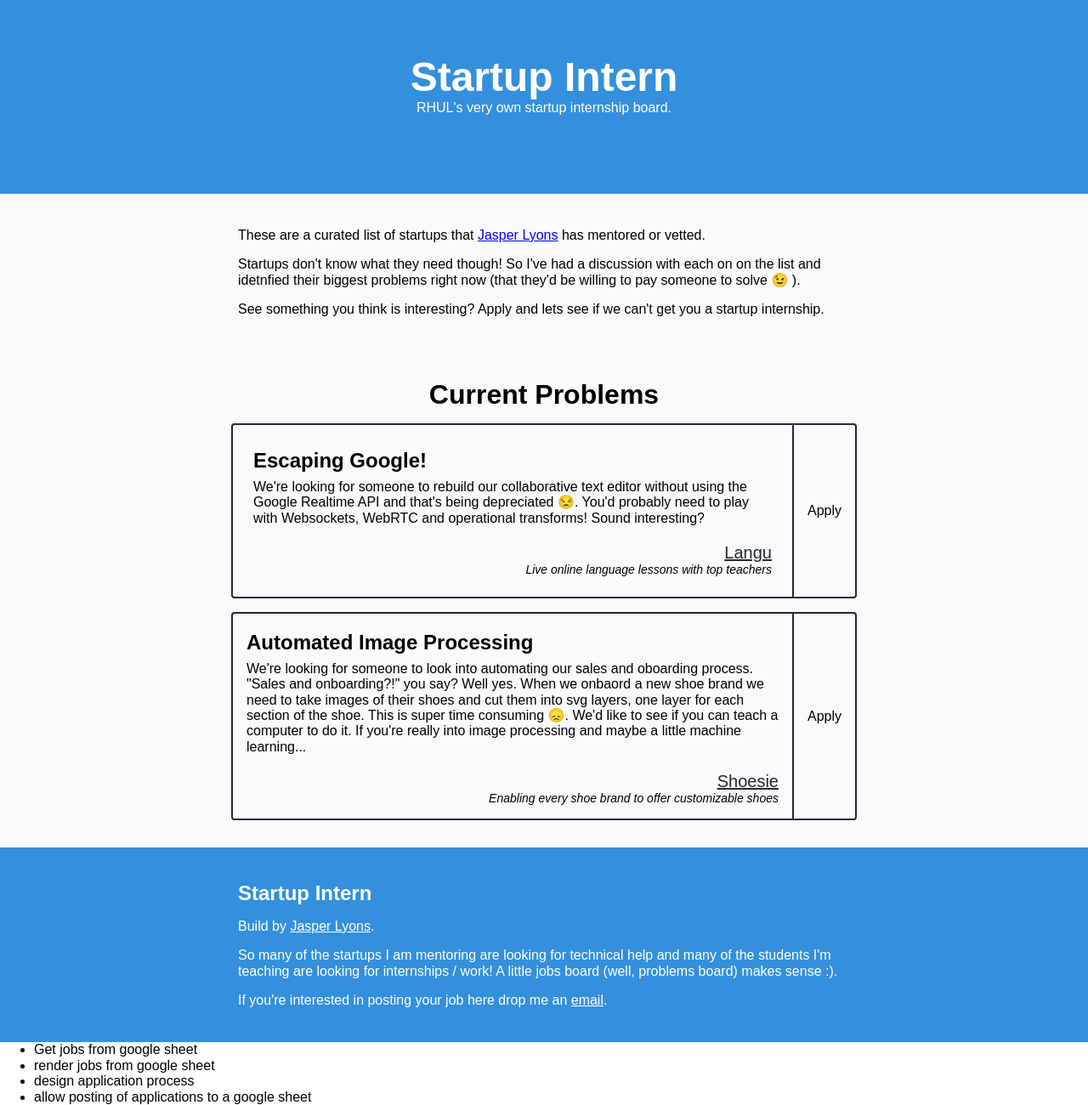
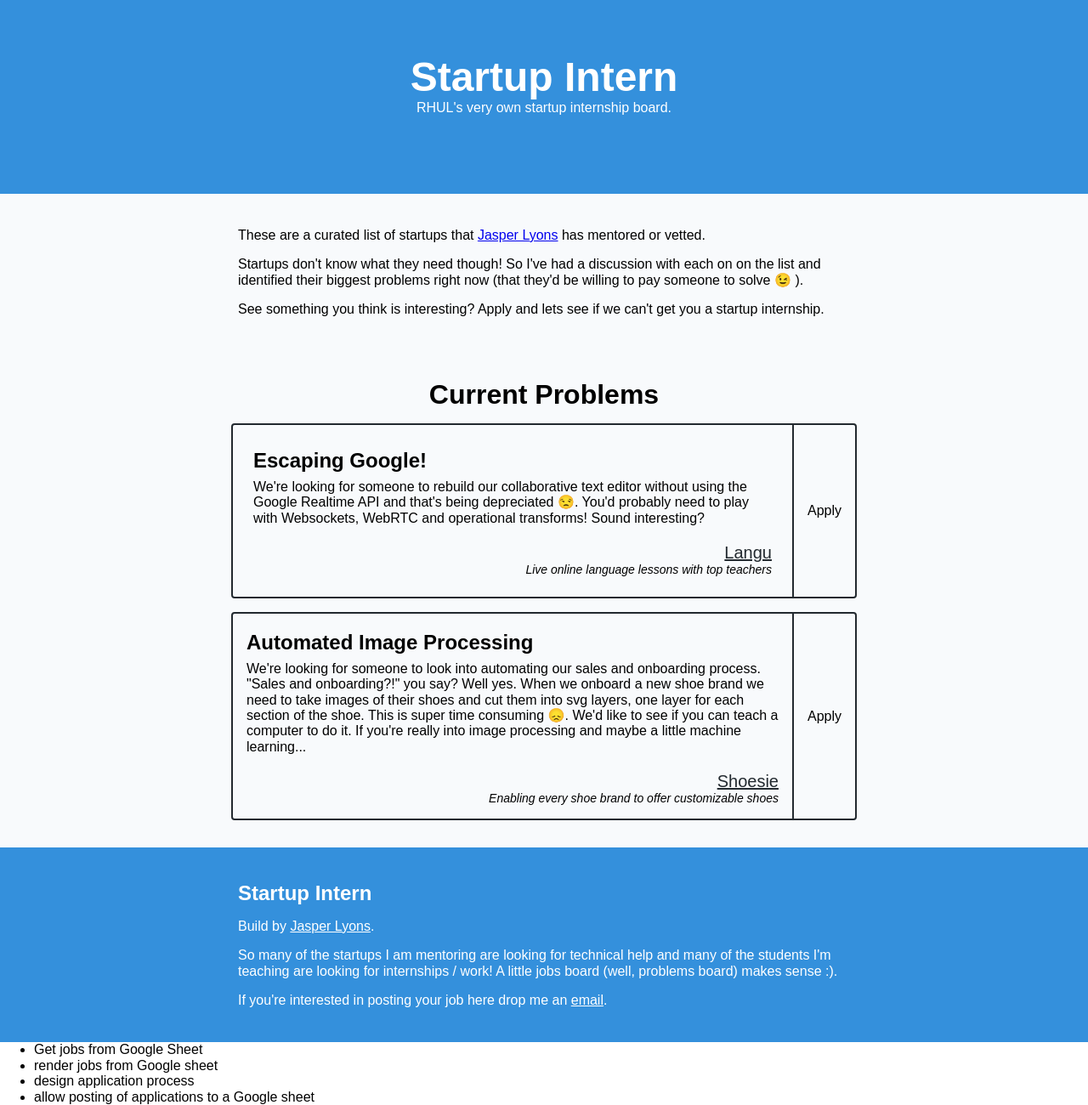
Before and after one commit to jasper-lyons-rhul/startup-intern, a plain HTML site: page index.html in a window 1280 px wide. Shown: the part 28-1328 px from the top of the page at 85% size. Drawn offline with Linux system fonts and the light colour scheme.

Commit message:
Fix spelling mistakes.

```diff
--- a/index.html
+++ b/index.html
@@ -15,7 +15,7 @@
     <main class="bg-grey-lightest flex flex-col items-center">
     <div class="p-8 max-w-lg items-center">
       <p class="p-2">These are a curated list of startups that <a href="https://mobile.twitter.com/iOvrThoughtThis">Jasper Lyons</a> has mentored or vetted.</p>
-      <p class="p-2">Startups don't know what they need though! So I've had a discussion with each on on the list and idetnfied their biggest problems right now (that they'd be willing to pay someone to solve 😉 ).</p>
+      <p class="p-2">Startups don't know what they need though! So I've had a discussion with each on on the list and identified their biggest problems right now (that they'd be willing to pay someone to solve 😉 ).</p>
       <p class="p-2">See something you think is interesting? Apply and lets see if we can't get you a startup internship.</p>
     </div>
 
@@ -46,7 +46,7 @@
             <div class="p-2">
               <div class="p-2">
                 <h2 class="py-1">Automated Image Processing</h2>
-                <div class="py-1 font-thin">We're looking for someone to look into automating our sales and oboarding process. "Sales and onboarding?!" you say? Well yes. When we onbaord a new shoe brand we need to take images of their shoes and cut them into svg layers, one layer for each section of the shoe. This is super time consuming 😞. We'd like to see if you can teach a computer to do it. If you're really into image processing and maybe a little machine learning...</div>
+                <div class="py-1 font-thin">We're looking for someone to look into automating our sales and onboarding process. "Sales and onboarding?!" you say? Well yes. When we onboard a new shoe brand we need to take images of their shoes and cut them into svg layers, one layer for each section of the shoe. This is super time consuming 😞. We'd like to see if you can teach a computer to do it. If you're really into image processing and maybe a little machine learning...</div>
               </div>
               <div class="p-2 text-right">
                 <h2 class="font-normal text-xl"><a class="text-black hover:text-grey-darker" href="https://www.shoesie.co/">Shoesie</a></h2>
@@ -70,10 +70,10 @@
       </div>
     </footer>
     <ul>
-      <li>Get jobs from google sheet</li>
-      <li>render jobs from google sheet</li>
+      <li>Get jobs from Google Sheet</li>
+      <li>render jobs from Google sheet</li>
       <li>design application process</li>
-      <li>allow posting of applications to a google sheet</li>
+      <li>allow posting of applications to a Google sheet</li>
     </ul>
   </body>
 </html>
```
